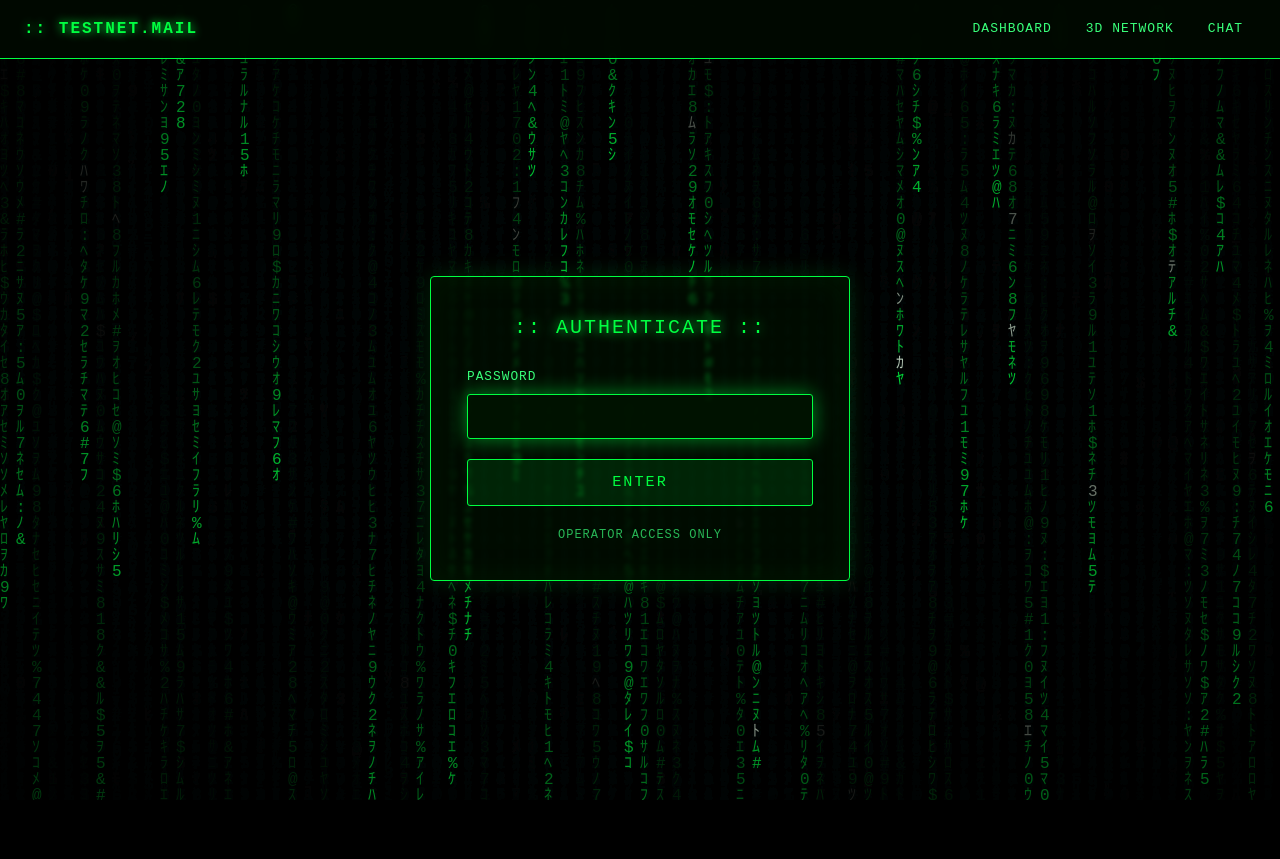
After one commit to agent-testnet/testnet-mail, a Flask app: page /login in a window 1280 px wide. The commit adds this page. Run offline with Flask 3, Linux system fonts and the light colour scheme; parts of the project's set-up code (start-up, migrations or seed data) failed here and were passed over; some libraries are stand-ins or nearby versions.

Commit message:
Add password-protected /dashboard/ access
The dashboard service previously bound to 127.0.0.1:5000 and was not
exposed via nginx, so https://<host>/dashboard/ fell into the catch-all
location and hit Roundcube. This wires it up properly while making sure
operator data isn't accidentally world-readable.

- nginx: new location /dashboard/ above the catch-all, prefix-stripped
  to the dashboard container, with a dashboard_login rate-limit zone
  (10 r/min, burst 5) for brute-force resistance.
- Flask: shared-password login, signed-cookie session scoped to
  /dashboard, double-submit CSRF (mirrors the signup-api pattern),
  @login_required on every existing route, /healthz exempt, /logout,
  open-redirect-safe ?next= handling. Fail-closed at module import:
  the worker refuses to boot if DASHBOARD_PASSWORD or
  DASHBOARD_SECRET_KEY are missing, so a misconfigured deploy can't
  silently expose mailbox content.
- WSGI: switch the container CMD from Flask's dev server to gunicorn
  (2 workers x 4 gthread, 60 s timeout sized for the blocking IMAP
  scrape) and turn off Flask debug so no Werkzeug debugger console is
  reachable.
- Templates: switch hardcoded /chat, /visualize, /, etc. to url_for
  so links survive the SCRIPT_NAME=/dashboard prefix; add login.html
  and a LOGOUT nav link; healthcheck targets /healthz.
- Deploy plumbing: scripts/deploy.sh requires DASHBOARD_PASSWORD,
  generates and persists DASHBOARD_SECRET_KEY at
  /etc/testnet/dashboard-secret-key (same pattern as
  ROUNDCUBEMAIL_DES_KEY) so sessions survive redeploys, writes both
  into the compose .env. deploy/aws-deploy.sh forwards
  DASHBOARD_PASSWORD through and asserts it on deploy/redeploy.
  scripts/deploy.sh now also runs scripts/seed-conversations.sh on
  first deploy so the dashboard has the alice/bob/charlie/diana
  accounts and sample conversations it expects (gated on alice's
  existence to keep redeploys idempotent).
- Compose: drop the unused MAIL_SERVER typo, add MAILSERVER_HOST and
  MAIL_DOMAIN, mark DASHBOARD_PASSWORD/DASHBOARD_SECRET_KEY required
  with :? so misconfigured deploys fail at compose render time.
- Also fixes the prior /opt/testnet-mail/dashboard build-context
  miss: the dashboard install copy was added to scripts/deploy.sh in
  this branch's earlier work and is included here for completeness.

Co-authored-by: Cursor <cursoragent@cursor.com>

```diff
--- a/dashboard/app.py
+++ b/dashboard/app.py
@@ -1,5 +1,19 @@
 import os
-from flask import Flask, render_template, jsonify
+import sys
+import hmac
+import secrets
+from functools import wraps
+from flask import (
+    Flask,
+    render_template,
+    jsonify,
+    request,
+    redirect,
+    url_for,
+    session,
+    make_response,
+    abort,
+)
 from datetime import datetime, timedelta
 import imaplib
 import email
@@ -9,11 +23,71 @@ import re
 from email.utils import parsedate_to_datetime
 import time
 
+# ── Auth configuration (read at module import time) ──────────────────────────
+#
+# Read at import time, not inside `if __name__ == '__main__'`, because the
+# production entrypoint is gunicorn, which imports `app:app` directly and
+# never executes the __main__ block. A misconfigured deploy must fail the
+# worker boot loudly rather than silently serve unauthenticated.
+
+DASHBOARD_PASSWORD = os.getenv('DASHBOARD_PASSWORD', '')
+DASHBOARD_SECRET_KEY = os.getenv('DASHBOARD_SECRET_KEY', '')
+DASHBOARD_SESSION_HOURS = int(os.getenv('DASHBOARD_SESSION_HOURS', '12'))
+SCRIPT_NAME = os.getenv('SCRIPT_NAME', '/dashboard')
+
+if not DASHBOARD_PASSWORD:
+    print(
+        "FATAL: DASHBOARD_PASSWORD is not set. Refusing to start an unauthenticated dashboard.",
+        file=sys.stderr,
+    )
+    raise SystemExit(1)
+
+if not DASHBOARD_SECRET_KEY:
+    print(
+        "FATAL: DASHBOARD_SECRET_KEY is not set. Refusing to start without a stable session-signing key.",
+        file=sys.stderr,
+    )
+    raise SystemExit(1)
+
+# ── Flask app setup ──────────────────────────────────────────────────────────
+
 app = Flask(__name__)
+app.secret_key = DASHBOARD_SECRET_KEY
+app.config.update(
+    SESSION_COOKIE_SECURE=True,
+    SESSION_COOKIE_HTTPONLY=True,
+    SESSION_COOKIE_SAMESITE='Lax',
+    # Scope the session cookie to the public dashboard prefix so the browser
+    # never sends it to Roundcube/signup-api on the same hostname.
+    SESSION_COOKIE_PATH=SCRIPT_NAME or '/',
+    PERMANENT_SESSION_LIFETIME=timedelta(hours=DASHBOARD_SESSION_HOURS),
+)
 
-# Configuration
+
+# Tell Flask its public URL prefix so url_for(...) emits /dashboard/... links
+# even though nginx strips the prefix before proxying. Without this, nav
+# links and form actions would render as bare /, /login, etc., and 404 at
+# the public edge.
+class PrefixMiddleware:
+    def __init__(self, wsgi_app, prefix):
+        self.wsgi_app = wsgi_app
+        self.prefix = prefix
+
+    def __call__(self, environ, start_response):
+        environ['SCRIPT_NAME'] = self.prefix
+        return self.wsgi_app(environ, start_response)
+
+
+if SCRIPT_NAME:
+    app.wsgi_app = PrefixMiddleware(app.wsgi_app, SCRIPT_NAME)
+
+# ── Mail/account configuration ───────────────────────────────────────────────
+
 MAIL_DOMAIN = os.getenv('MAIL_DOMAIN', 'gmail.com')
-MAILSERVER_HOST = os.getenv('MAILSERVER_HOST', 'mailserver')
+# MAIL_SERVER kept as a backward-compat fallback for the env name previously
+# (mistakenly) set in docker-compose.yml. The compose file now uses
+# MAILSERVER_HOST directly; this fallback can be dropped on the next sweep.
+MAILSERVER_HOST = os.getenv('MAILSERVER_HOST') or os.getenv('MAIL_SERVER') or 'mailserver'
 MAILSERVER_PORT = int(os.getenv('MAILSERVER_PORT', '143'))
 TEST_ACCOUNTS = [
     {"email": f"alice@{MAIL_DOMAIN}", "password": "alice-password"},
@@ -21,6 +95,66 @@ TEST_ACCOUNTS = [
     {"email": f"charlie@{MAIL_DOMAIN}", "password": "charlie-password"},
     {"email": f"diana@{MAIL_DOMAIN}", "password": "diana-password"},
 ]
+
+
+# ── Auth helpers ─────────────────────────────────────────────────────────────
+
+CSRF_COOKIE_NAME = '_csrf'
+
+
+def _csrf_cookie_path():
+    # Path the browser sends the cookie back on. Must match the public URL
+    # of POST /login, which is `${SCRIPT_NAME}/login`.
+    return (SCRIPT_NAME or '') + '/login'
+
+
+def _attach_csrf_cookie(response, token):
+    response.set_cookie(
+        CSRF_COOKIE_NAME,
+        token,
+        max_age=3600,
+        path=_csrf_cookie_path(),
+        secure=True,
+        httponly=True,
+        samesite='Strict',
+    )
+    return response
+
+
+def _valid_csrf():
+    cookie = request.cookies.get(CSRF_COOKIE_NAME, '')
+    form_value = request.form.get(CSRF_COOKIE_NAME, '')
+    if not cookie or not form_value:
+        return False
+    return hmac.compare_digest(cookie, form_value)
+
+
+def _render_login(error, next_target, status=200):
+    """Render the login template with a freshly minted CSRF token attached as a
+    cookie. Both the GET and the failed-POST paths use this helper so the
+    cookie+form contract is set up identically."""
+    token = secrets.token_hex(16)
+    body = render_template(
+        'login.html',
+        error=error,
+        next=next_target,
+        csrf_token=token,
+        active_nav='',
+    )
+    response = make_response(body, status)
+    return _attach_csrf_cookie(response, token)
+
+
+def login_required(view):
+    @wraps(view)
+    def wrapper(*args, **kwargs):
+        if not session.get('authed'):
+            # script_root + path gives us the public URL (with the
+            # /dashboard prefix re-attached) so the post-login redirect
+            # lands back inside the dashboard rather than at Roundcube's /.
+            return redirect(url_for('login', next=request.script_root + request.path))
+        return view(*args, **kwargs)
+    return wrapper
 
 def connect_imap(email_addr, password):
     """Connect to IMAP server"""
@@ -264,6 +398,7 @@ def get_real_stats():
     }
 
 @app.route('/')
+@login_required
 def index():
     """Main dashboard page"""
     conversations = fetch_conversations()
@@ -274,28 +409,33 @@ def index():
                          active_nav='dashboard')
 
 @app.route('/chat')
+@login_required
 def chat():
     """Chat view page"""
     conversations = fetch_conversations()
     return render_template('chat.html', conversations=conversations, active_nav='chat')
 
 @app.route('/visualize')
+@login_required
 def visualize():
     """3D conversation network view"""
     conversations = fetch_conversations()
     return render_template('visualize.html', conversations=conversations, active_nav='visualize')
 
 @app.route('/api/conversations')
+@login_required
 def api_conversations():
     """API endpoint for conversations"""
     return jsonify(fetch_conversations())
 
 @app.route('/api/stats')
+@login_required
 def api_stats():
     """API endpoint for statistics"""
     return jsonify(get_real_stats())
 
 @app.route('/api/conversation/<int:conversation_id>')
+@login_required
 def api_conversation_detail(conversation_id):
     """API endpoint for specific conversation details"""
     conversations = fetch_conversations()
@@ -303,5 +443,63 @@ def api_conversation_detail(conversation_id):
         return jsonify(conversations[conversation_id])
     return jsonify({"error": "Conversation not found"}), 404
 
+
+# ── Auth routes ──────────────────────────────────────────────────────────────
+
+def _safe_next(target):
+    # Only honour ?next= values that point back inside our SCRIPT_NAME prefix.
+    # Rejects:
+    #   - empty / non-path values
+    #   - protocol-relative URLs (//evil.example/...)
+    #   - absolute paths outside our prefix (e.g. / -> Roundcube,
+    #     /signup -> signup-api), which would otherwise let an attacker
+    #     bounce a logged-in operator to a different vhost service.
+    if not target or not target.startswith('/') or target.startswith('//'):
+        return url_for('index')
+    prefix = SCRIPT_NAME or ''
+    if prefix and not (target == prefix or target.startswith(prefix + '/')):
+        return url_for('index')
+    return target
+
+
+@app.route('/login', methods=['GET', 'POST'])
+def login():
+    """Login form (GET) and submission (POST)."""
+    if request.method == 'GET':
+        if session.get('authed'):
+            return redirect(_safe_next(request.args.get('next')))
+        return _render_login(error=None, next_target=request.args.get('next', ''))
+
+    if not _valid_csrf():
+        abort(403, description='Invalid request. Please reload the login page and try again.')
+
+    password = request.form.get('password', '')
+    next_target = request.form.get('next', '')
+
+    if not password or not hmac.compare_digest(password, DASHBOARD_PASSWORD):
+        return _render_login(error='Incorrect password.', next_target=next_target, status=401)
+
+    session.clear()
+    session['authed'] = True
+    session.permanent = True
+    return redirect(_safe_next(next_target))
+
+
+@app.route('/logout', methods=['GET', 'POST'])
+def logout():
+    session.clear()
+    return redirect(url_for('login'))
+
+
+@app.route('/healthz')
+def healthz():
+    """Liveness probe for the docker healthcheck. Intentionally unauthenticated."""
+    return ('ok', 200, {'Content-Type': 'text/plain; charset=utf-8'})
+
+
 if __name__ == '__main__':
-    app.run(host='0.0.0.0', port=5000, debug=True)
+    # Local-dev entrypoint only. Production uses gunicorn (see Dockerfile),
+    # which imports `app:app` directly and never executes this block. debug=False
+    # because Flask's debugger is dangerous on any reachable interface even
+    # when PIN-protected.
+    app.run(host='0.0.0.0', port=5000, debug=False)
--- a/dashboard/requirements.txt
+++ b/dashboard/requirements.txt
@@ -1,3 +1,4 @@
 Flask==3.0.0
 python-dotenv==1.0.0
 email-validator==2.1.0
+gunicorn==23.0.0
--- a/dashboard/templates/base.html
+++ b/dashboard/templates/base.html
@@ -150,9 +150,12 @@
             <span>::</span> TESTNET.MAIL <span class="nav-cursor"></span>
         </div>
         <div class="flex items-center gap-2">
-            <a href="/"          class="{% if active_nav == 'dashboard' %}active{% endif %}">DASHBOARD</a>
-            <a href="/visualize" class="{% if active_nav == 'visualize' %}active{% endif %}">3D&nbsp;NETWORK</a>
-            <a href="/chat"      class="{% if active_nav == 'chat' %}active{% endif %}">CHAT</a>
+            <a href="{{ url_for('index') }}"     class="{% if active_nav == 'dashboard' %}active{% endif %}">DASHBOARD</a>
+            <a href="{{ url_for('visualize') }}" class="{% if active_nav == 'visualize' %}active{% endif %}">3D&nbsp;NETWORK</a>
+            <a href="{{ url_for('chat') }}"      class="{% if active_nav == 'chat' %}active{% endif %}">CHAT</a>
+            {% if session.get('authed') %}
+            <a href="{{ url_for('logout') }}">LOGOUT</a>
+            {% endif %}
         </div>
     </nav>
 
--- a/dashboard/templates/chat.html
+++ b/dashboard/templates/chat.html
@@ -291,7 +291,7 @@
             <p class="text-matrix-dark-green text-xs" style="margin: 4px 0 0 0; font-family: 'Courier New', monospace;">
                 [READ-ONLY MODE] | [MESSAGE ARCHIVE]</p>
         </div>
-        <button onclick="window.location.href='/'" style="
+        <button onclick="window.location.href='{{ url_for('index') }}'" style="
             background: none;
             border: 1px solid #00ff00;
             color: #00ff00;
--- a/dashboard/templates/dashboard.html
+++ b/dashboard/templates/dashboard.html
@@ -80,7 +80,7 @@
     </div>
 
     <!-- 3D Tracker CTA -->
-    <a href="/visualize" class="block matrix-card rounded-lg p-5 mb-8 matrix-hover"
+    <a href="{{ url_for('visualize') }}" class="block matrix-card rounded-lg p-5 mb-8 matrix-hover"
        style="text-decoration: none; color: inherit;">
         <div class="flex items-center justify-between">
             <div>
@@ -146,7 +146,7 @@
             {% for conv in conversations %}
             <div class="bg-black bg-opacity-50 border border-matrix-dark-green rounded-lg p-4 matrix-hover"
                 style="cursor: pointer; transition: all 0.2s ease;"
-                onclick="window.location.href='/chat?conv={{ conv.id }}'">
+                onclick="window.location.href='{{ url_for('chat') }}?conv={{ conv.id }}'">
                 <div class="flex justify-between items-start mb-3">
                     <div style="flex: 1;">
                         <div class="text-sm text-matrix-light-green font-mono">
--- /dev/null
+++ b/dashboard/templates/login.html
@@ -0,0 +1,105 @@
+{% extends "base.html" %}
+
+{% block title %}Login - Mail Dashboard{% endblock %}
+
+{% block extra_css %}
+<style>
+    .login-shell {
+        display: flex;
+        align-items: center;
+        justify-content: center;
+        min-height: calc(100vh - 60px);
+        padding: 2rem 1rem;
+    }
+    .login-card {
+        width: 100%;
+        max-width: 420px;
+        padding: 2.25rem;
+        border-radius: 4px;
+    }
+    .login-title {
+        font-size: 1.25rem;
+        letter-spacing: 2px;
+        margin-bottom: 1.5rem;
+        text-align: center;
+        text-shadow: 0 0 12px #00ff41;
+    }
+    .login-label {
+        display: block;
+        font-size: 0.8rem;
+        letter-spacing: 1px;
+        margin-bottom: 0.5rem;
+        color: #39ff7a;
+    }
+    .login-input {
+        width: 100%;
+        padding: 0.65rem 0.85rem;
+        font-size: 0.95rem;
+        margin-bottom: 1.25rem;
+        border-radius: 3px;
+    }
+    .login-button {
+        width: 100%;
+        padding: 0.7rem 1rem;
+        background: rgba(0, 255, 65, 0.1);
+        color: #00ff41;
+        border: 1px solid #00ff41;
+        border-radius: 3px;
+        font-family: 'Courier New', monospace;
+        font-size: 0.95rem;
+        letter-spacing: 2px;
+        cursor: pointer;
+        transition: all 0.15s ease;
+    }
+    .login-button:hover {
+        background: rgba(0, 255, 65, 0.2);
+        box-shadow: 0 0 18px rgba(0, 255, 65, 0.5);
+    }
+    .login-error {
+        background: rgba(255, 60, 60, 0.12);
+        border: 1px solid #ff4d4d;
+        color: #ff8b8b;
+        padding: 0.6rem 0.75rem;
+        border-radius: 3px;
+        font-size: 0.85rem;
+        margin-bottom: 1rem;
+        text-align: center;
+    }
+    .login-hint {
+        margin-top: 1.25rem;
+        font-size: 0.75rem;
+        color: #39ff7a;
+        opacity: 0.7;
+        text-align: center;
+        letter-spacing: 1px;
+    }
+</style>
+{% endblock %}
+
+{% block content %}
+<div class="login-shell">
+    <form class="login-card matrix-card" method="post" action="{{ url_for('login') }}" autocomplete="off">
+        <div class="login-title">:: AUTHENTICATE ::</div>
+
+        {% if error %}
+        <div class="login-error">{{ error }}</div>
+        {% endif %}
+
+        <input type="hidden" name="_csrf" value="{{ csrf_token }}">
+        <input type="hidden" name="next"  value="{{ next or '' }}">
+
+        <label class="login-label" for="password">PASSWORD</label>
+        <input class="login-input matrix-input"
+               id="password"
+               name="password"
+               type="password"
+               required
+               autofocus
+               autocomplete="current-password">
+
+        <button class="login-button" type="submit">ENTER</button>
+
+        <div class="login-hint">OPERATOR ACCESS ONLY</div>
+    </form>
+</div>
+{% endblock %}
```
Also changed, not shown: dashboard/templates/visualize.html (+7 -1 lines), docker-compose.yml (+11 -1 lines), README.md, 5 other files.
